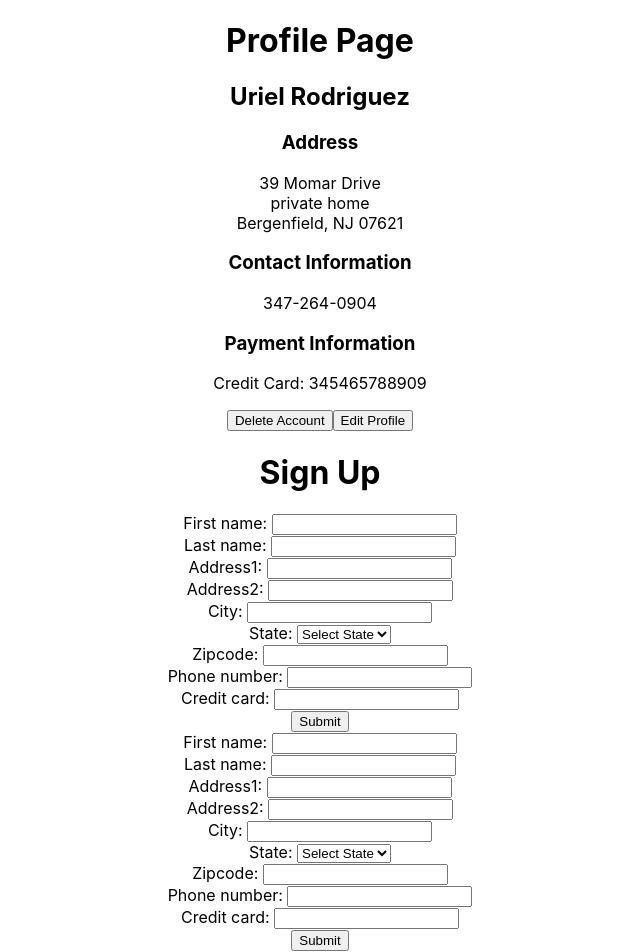
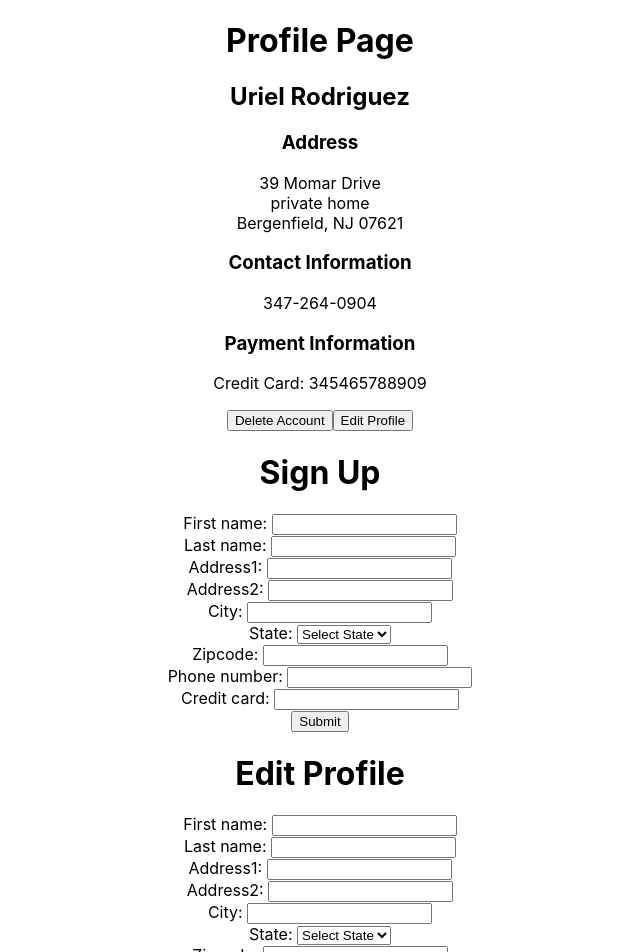
Before and after one commit to diana2341/mod4-sugarlips_cupcakes-client, a React (Create React App) app: page / in a window 1280 px wide. Shown: the top 952 px of the page, without its empty margins (320-960 px from the left). Built offline with nearby package versions, Linux system fonts and the light colour scheme.

Commit message:
create edit profile component and logic

```diff
--- a/src/App.js
+++ b/src/App.js
@@ -5,6 +5,7 @@ import './App.css';
 import Profile from './components/Profile'
 import Form from './components/Form'
 import Signup from './components/Signup'
+import EditProfile from './components/EditProfile'
 
 class App extends Component {
 
@@ -48,7 +49,10 @@ class App extends Component {
           currentUser={this.state.currentUser} />
         <Signup
           form={this.state.form}
-          handleChange={this.handleChange}/>
+          handleChange={this.handleChange} />
+        <EditProfile
+          form={this.state.form}
+          handleChange={this.handleChange} />
         < Form
           form={this.state.form}
           handleChange={this.handleChange} />
--- /dev/null
+++ b/src/components/EditProfile.js
@@ -0,0 +1,18 @@
+import React from 'react'
+import Form from './Form'
+
+const EditProfile = props => {
+
+  const {form, handleChange} = props
+
+  return (
+    <div>
+      <h1>Edit Profile</h1>
+      <Form
+        form={form}
+        handleChange={handleChange}/>
+    </div>
+  )
+}
+
+export default EditProfile
```
